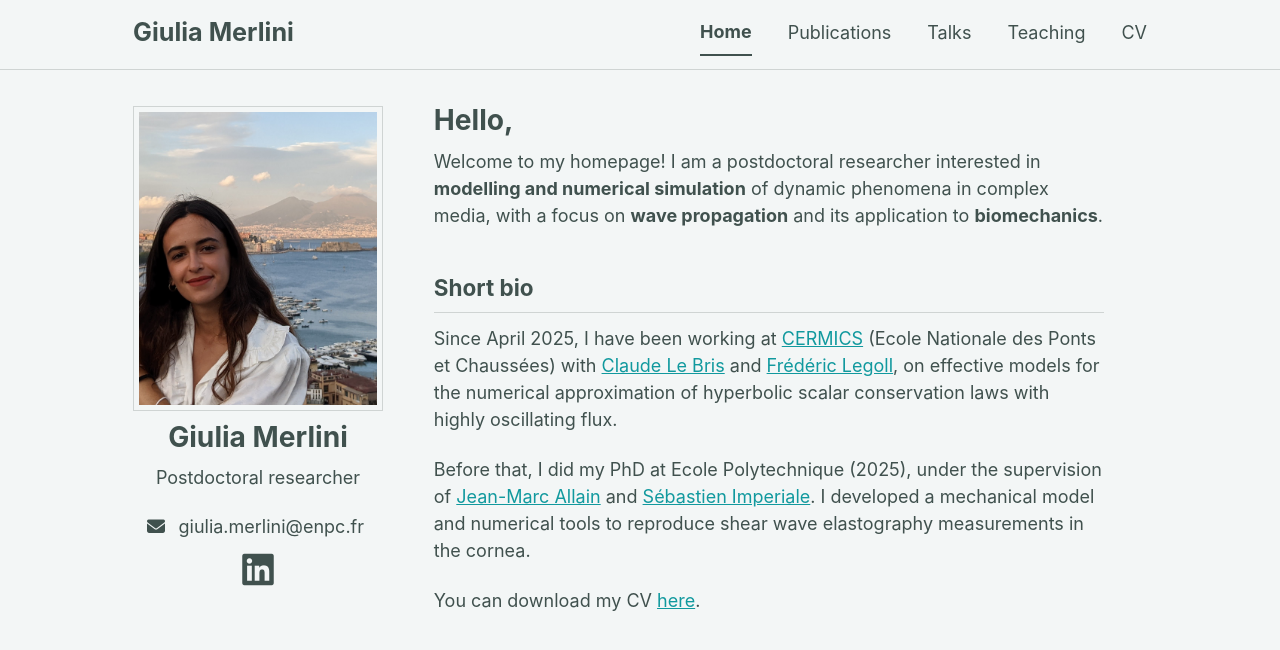
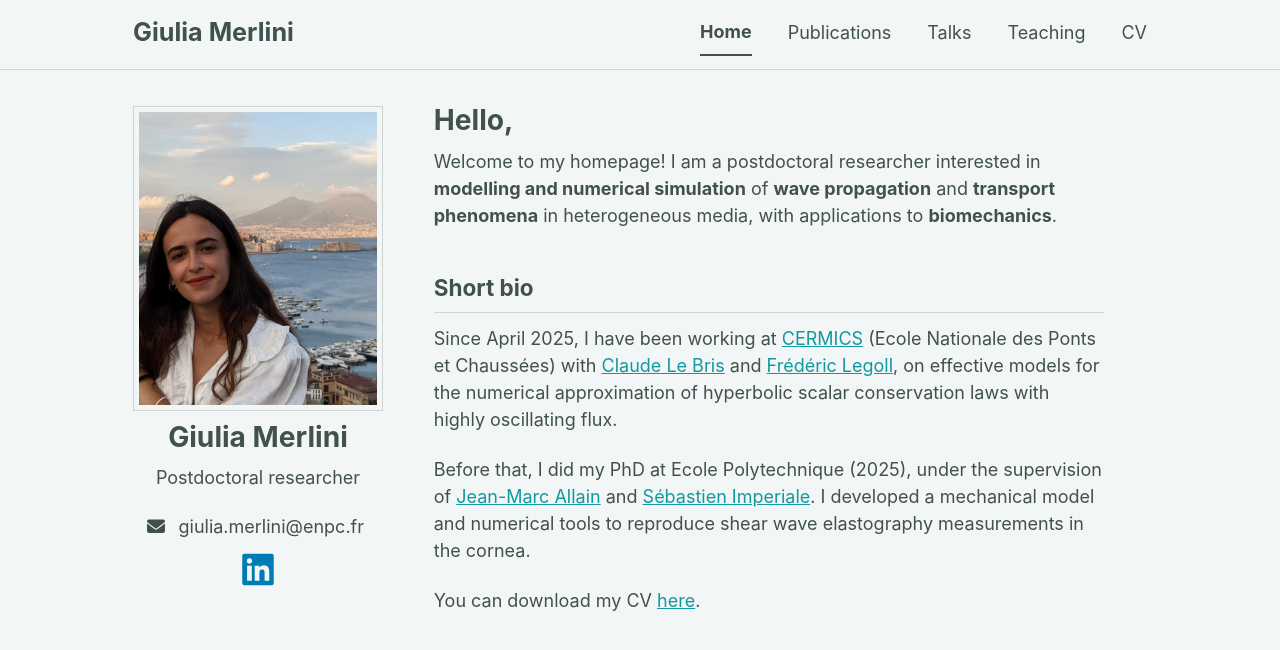
Before and after one commit to gmerlini/gmerlini.github.io, a Jekyll site: the page built from _pages/about.md, in a window 1280 px wide. Shown: the top 650 px of the page. Built offline with Jekyll 4.4.1, drawn with Linux system fonts in a browser that asks for light colours; a style sheet for code colours, icons or effects is not loaded.

Commit message:
Modified icons and homepage text.

```diff
--- a/_includes/author-profile.html
+++ b/_includes/author-profile.html
@@ -172,10 +172,10 @@
       <li><a href="https://www.zhihu.com/people/{{ author.zhihu }}"><i class="fab fa-fw fa-zhihu icon-pad-right" aria-hidden="true"></i>Zhihu</a></li>
       {% endif %}
     </ul>
-    <div class="author__icons-row">
-    {% if author.orcid %}<a href="{{ author.orcid }}" aria-label="ORCID"><i class="ai ai-orcid ai-2x"></i></a>{% endif %}
-    {% if author.linkedin %}<a href="https://www.linkedin.com/in/{{ author.linkedin }}" aria-label="LinkedIn"><i class="fab fa-linkedin fa-2x"></i></a>{% endif %}
-    {% if author.hal %}<a href="{{ author.hal }}" aria-label="HAL"><i class="ai ai-hal ai-2x"></i></a>{% endif %}
+    <div class="author__icons-row social-icons">
+    {% if author.orcid %}<a href="{{ author.orcid }}" aria-label="ORCID"><i class="ai ai-orcid ai-2x ai-fw" ></i></a> {% endif %}
+    {% if author.linkedin %}<a href="https://www.linkedin.com/in/{{ author.linkedin }}" aria-label="LinkedIn"><i class="fab fa-linkedin fa-2x fa-fw"></i></a>{% endif %}
+    {% if author.hal %}<a href="{{ author.hal }}" aria-label="HAL"><i class="ai ai-hal ai-2x ai-fw"></i></a>{% endif %}
     </div>
   </div>
 </div>
--- a/_includes/head/custom.html
+++ b/_includes/head/custom.html
@@ -3,12 +3,12 @@
 <!-- start custom head snippets -->
 
 <!-- Support for Academicons -->
-<link rel="preload" href="https://cdn.jsdelivr.net/gh/jpswalsh/academicons@1/css/academicons.min.css" as="style" onload="this.onload=null;this.rel='stylesheet'">
-<noscript><link rel="stylesheet" href="https://cdn.jsdelivr.net/gh/jpswalsh/academicons@1/css/academicons.min.css"></noscript>
+<link rel="stylesheet" href="https://cdn.jsdelivr.net/gh/jpswalsh/academicons@1/css/academicons.min.css" as="style">
+<!-- <noscript><link rel="stylesheet" href="https://cdn.jsdelivr.net/gh/jpswalsh/academicons@1/css/academicons.min.css"></noscript> -->
 
 <!-- Support for Font Awesome -->
- <link rel="preload" href="{{ base_path }}/assets/css/fontawesome.css" as="style" onload="this.onload=null;this.rel='stylesheet'">
-<noscript><link rel="stylesheet" href="{{ base_path }}/assets/css/fontawesome.css"></noscript>
+ <link rel="stylesheet" href="{{ base_path }}/assets/css/fontawesome.css">
+<!-- <noscript><link rel="stylesheet" href="{{ base_path }}/assets/css/fontawesome.css"></noscript> -->
 
 <!-- favicon from https://commons.wikimedia.org/wiki/File:OOjs_UI_icon_academic-progressive.svg -->
 <link rel="apple-touch-icon" sizes="180x180" href="{{ base_path }}/images/apple-touch-icon-180x180.png"/>
--- a/_pages/about.md
+++ b/_pages/about.md
@@ -11,7 +11,7 @@ redirect_from:
 #   overlay_image: ../files/wallpaper.JPG
 #   overlay_filter: 0.5
 ---
-Welcome to my homepage! I am a postdoctoral researcher interested in **modelling and numerical simulation** of dynamic phenomena in complex media, with a focus on **wave propagation** and its application to **biomechanics**.
+Welcome to my homepage! I am a postdoctoral researcher interested in **modelling and numerical simulation** of **wave propagation** and **transport phenomena** in heterogeneous media, with applications to **biomechanics**.
 
 Short bio
 ---
--- a/_sass/include/_utilities.scss
+++ b/_sass/include/_utilities.scss
@@ -310,6 +310,10 @@ body:hover .visually-hidden button {
   .fa-xing-square {
     color: $xing-color;
   }
+
+  .ai-hal {
+    color: #b5543c;
+  }
 }
 
 
```
